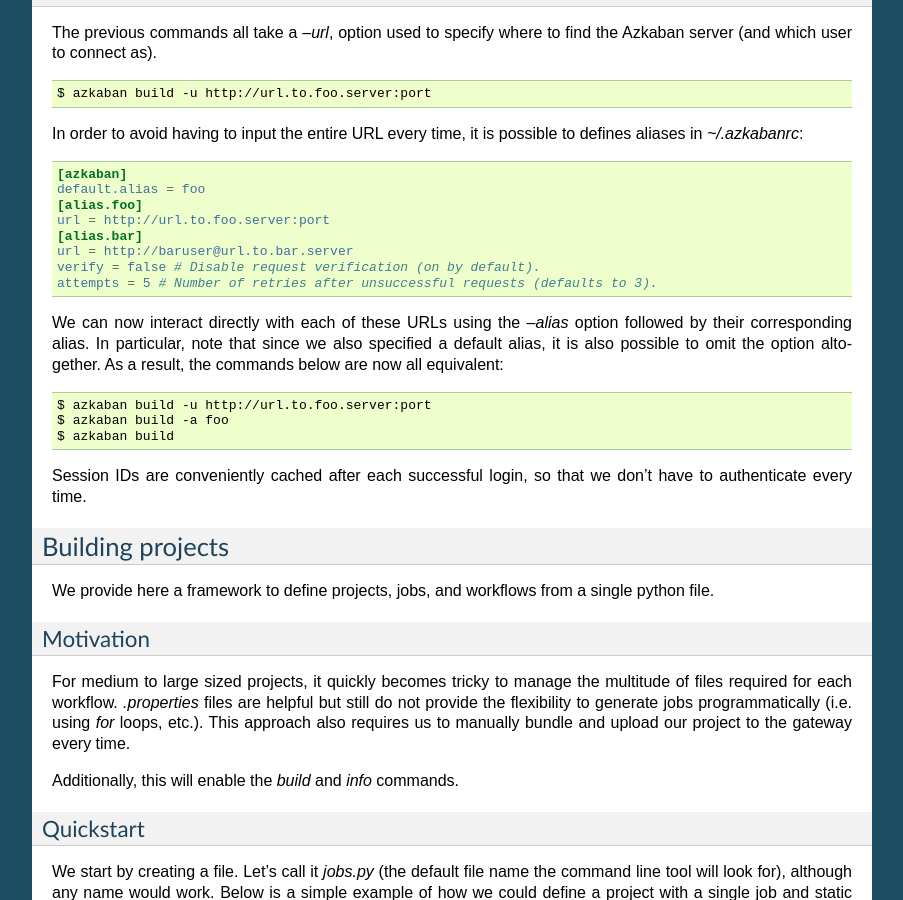
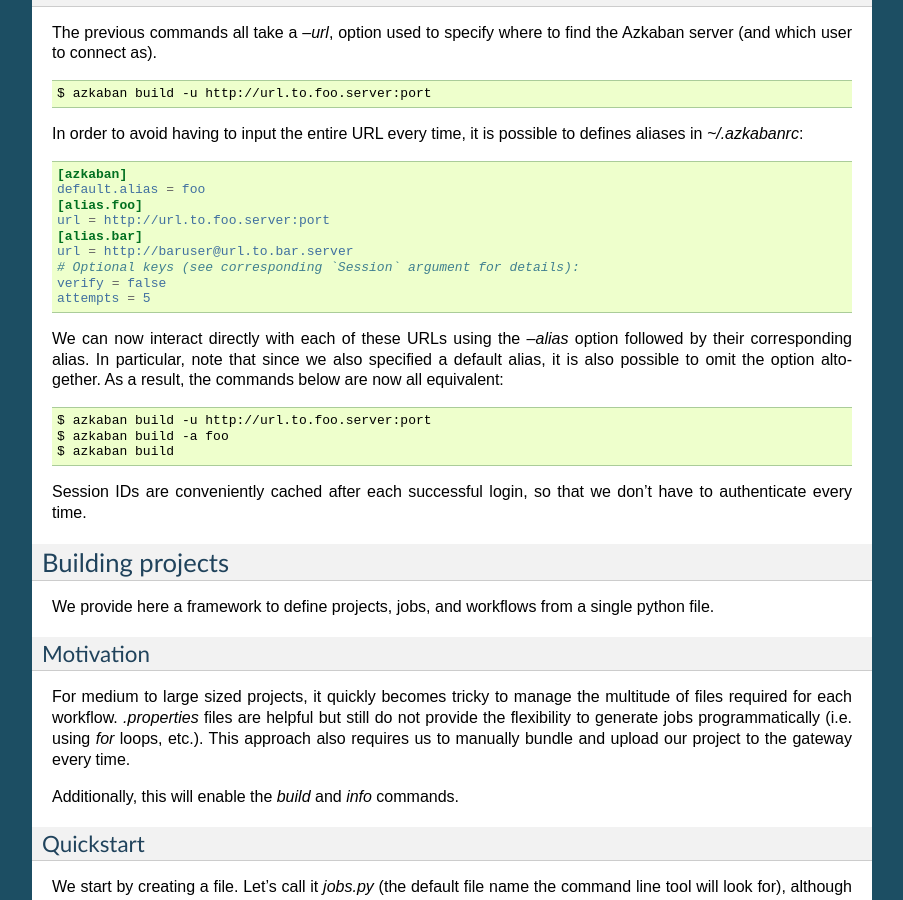
Before and after one commit to mtth/azkaban, a Sphinx documentation site: the page built from doc/quickstart.rst, in a window 1280 px wide and 900 px high, scrolled down 932 px. Shown: the whole window, without its empty margins (198-1101 px from the left). Built offline with Sphinx 7.4.7, drawn with Linux system fonts in a browser that asks for light colours.

Commit message:
Update documentation.

```diff
--- a/doc/quickstart.rst
+++ b/doc/quickstart.rst
@@ -71,8 +71,9 @@
   url = http://url.to.foo.server:port
   [alias.bar]
   url = http://baruser@url.to.bar.server
-  verify = false # Disable request verification (on by default).
-  attempts = 5 # Number of retries after unsuccessful requests (defaults to 3).
+  # Optional keys (see corresponding `Session` argument for details):
+  verify = false
+  attempts = 5
 
 We can now interact directly with each of these URLs using the `--alias` option
 followed by their corresponding alias. In particular, note that since we also
```
